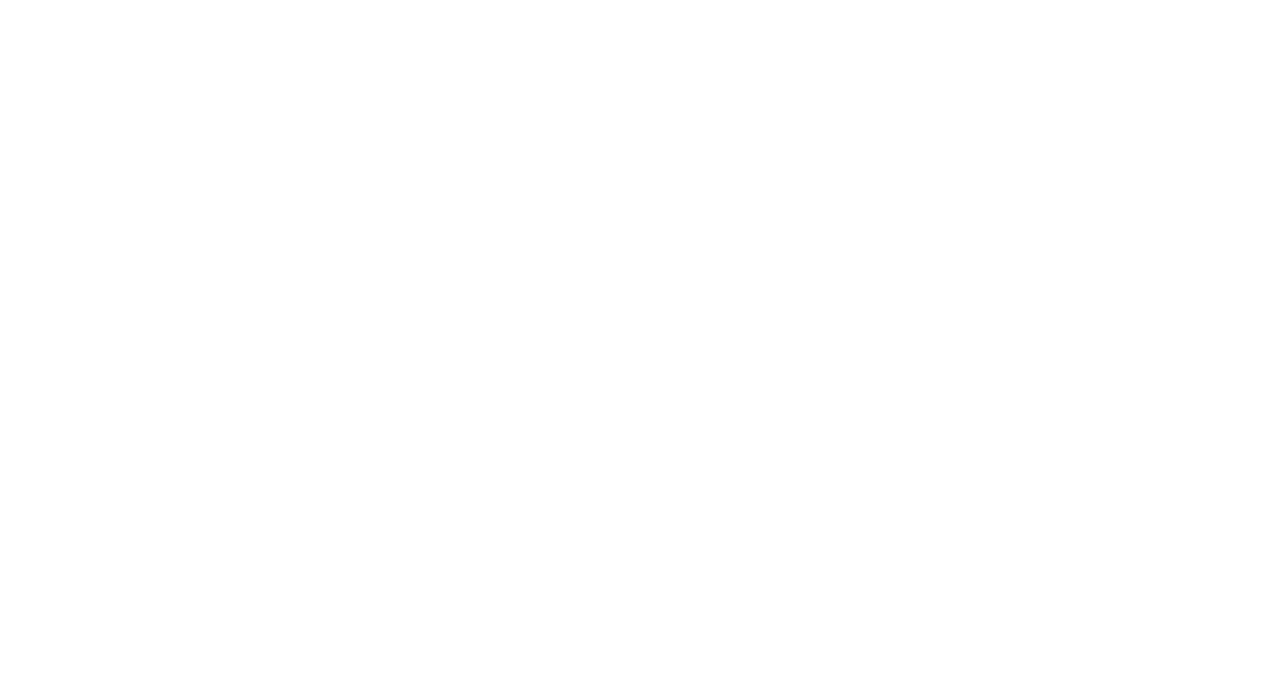
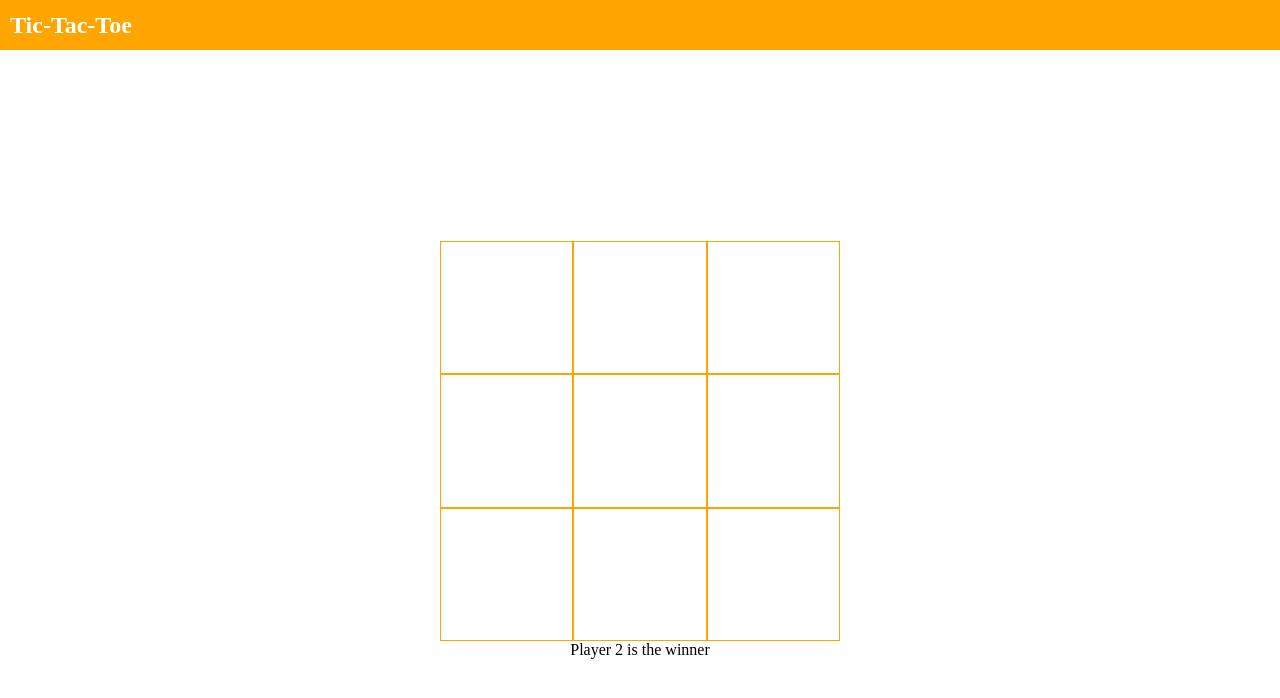
Before and after one commit to Bongani001/tic-tac-toe-web-app, a plain HTML site: page index.html in a window 1280 px wide. Drawn offline with Linux system fonts and the light colour scheme.

Commit message:
Edit files

```diff
--- a/index.html
+++ b/index.html
@@ -9,6 +9,24 @@
     <title>Tic Tac Toe | Gelo</title>
 </head>
 <body>
-
+    <header>
+        <nav>
+            <h1 class="logo">Tic-Tac-Toe</h1>
+        </nav>
+    </header>
+    <main class="container">
+        <div class="gameboard">
+            <div class="marker-grid"></div>
+            <div class="marker-grid"></div>
+            <div class="marker-grid"></div>
+            <div class="marker-grid"></div>
+            <div class="marker-grid"></div>
+            <div class="marker-grid"></div>
+            <div class="marker-grid"></div>
+            <div class="marker-grid"></div>
+            <div class="marker-grid"></div>
+        </div>
+        <div class="winner-announcement"> Player 2 is the winner</div>
+    </main>
 </body>
 </html>
--- a/main.js
+++ b/main.js
@@ -21,6 +21,17 @@ const gameBoard = (() => {
 
     let boardArr = [];
 
+    const possibleCombinations = [
+        [1,2,3],
+        [4,5,6],
+        [7,8,9],
+        [7,4,1],
+        [8,5,2],
+        [9,6,3],
+        [7,5,3],
+        [9,5,1],
+    ]
+
    return {
    player1: player1,
    player2: player2
--- a/style.css
+++ b/style.css
@@ -0,0 +1,38 @@
+* {
+    padding: 0px;
+    margin: 0px;
+}
+
+nav {
+    background: orange;
+    height: 50px;
+    display: flex;
+    align-items: center;
+}
+
+.logo {
+   color: #fff;
+   margin-left: 10px;
+}
+
+.container {
+    display: flex;
+    flex-direction: column;
+    justify-content: center;
+    align-items: center;
+    height: 100vh
+}
+
+.gameboard {
+    /* border: 1px solid black; */
+    display: grid;
+    grid-template-columns: 1fr 1fr 1fr;
+    grid-template-rows: 1fr 1fr 1fr;
+    height: 400px;
+    width: 400px;
+}
+
+.marker-grid {
+    border: 1px solid orange;
+
+}
```
